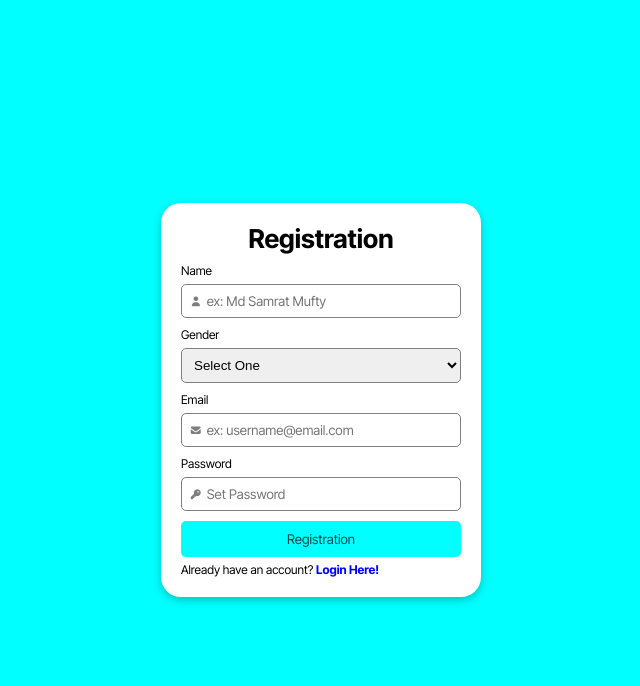
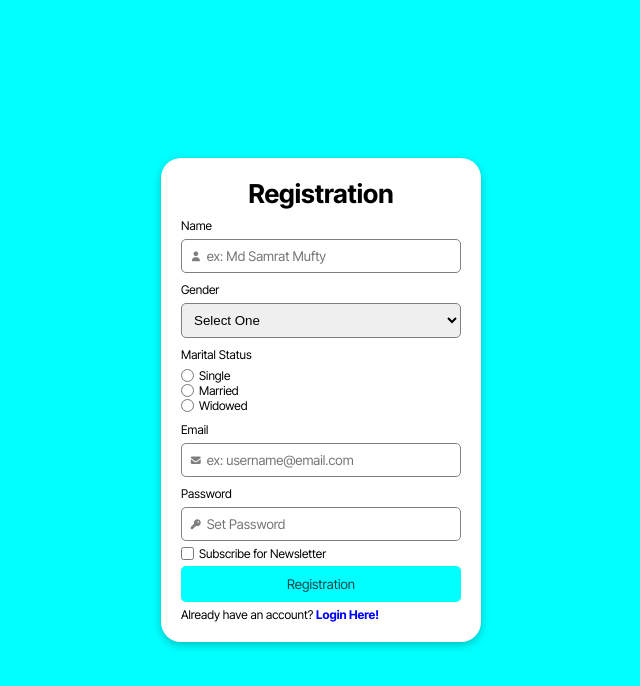
Before and after one commit to ahsanulazim/registartion-form, a plain HTML site: page index.html in a window 1280 px wide. Shown: the whole page, without its empty margins (319-959 px from the left). Drawn offline with Linux system fonts and the light colour scheme.

Commit message:
radio and checkbox added

```diff
--- a/index.html
+++ b/index.html
@@ -31,6 +31,12 @@
           <option value="female">Female</option>
         </select>
         <br />
+        <label class="label" for="maritalstatus">Marital Status</label>
+        <div class="radio">
+          <div><input type="radio" name="maritalstatus" /> Single</div>
+          <div><input type="radio" name="maritalstatus" /> Married</div>
+          <div><input type="radio" name="maritalstatus" /> Widowed</div>
+        </div>
         <label class="label" for="email">Email</label><br />
         <div class="input">
           <i class="fa-solid fa-envelope"></i>
@@ -52,6 +58,10 @@
             required
           />
         </div>
+        <div class="checkbox">
+          <input type="checkbox" name="subscribe" required />
+          <p>Subscribe for Newsletter</p>
+        </div>
         <button class="btn" type="submit">Registration</button>
         <p class="prev-ac">
           Already have an account? <a href="#">Login Here!</a>
--- a/style.css
+++ b/style.css
@@ -63,7 +63,7 @@ body {
   font-size: 12px;
 }
 
-.form-parent form input {
+.form-parent form .input > input {
   width: 100%;
 }
 
@@ -88,6 +88,24 @@ select {
   border-radius: 5px;
   border: 1px solid gray;
   outline: none;
+}
+
+.checkbox {
+  display: flex;
+  gap: 5px;
+  p {
+    font-size: 12px;
+  }
+}
+
+.radio {
+  font-size: 12px;
+  margin: 5px 0;
+  div {
+    display: flex;
+    align-items: center;
+    gap: 5px;
+  }
 }
 
 .forget-pass,
```
